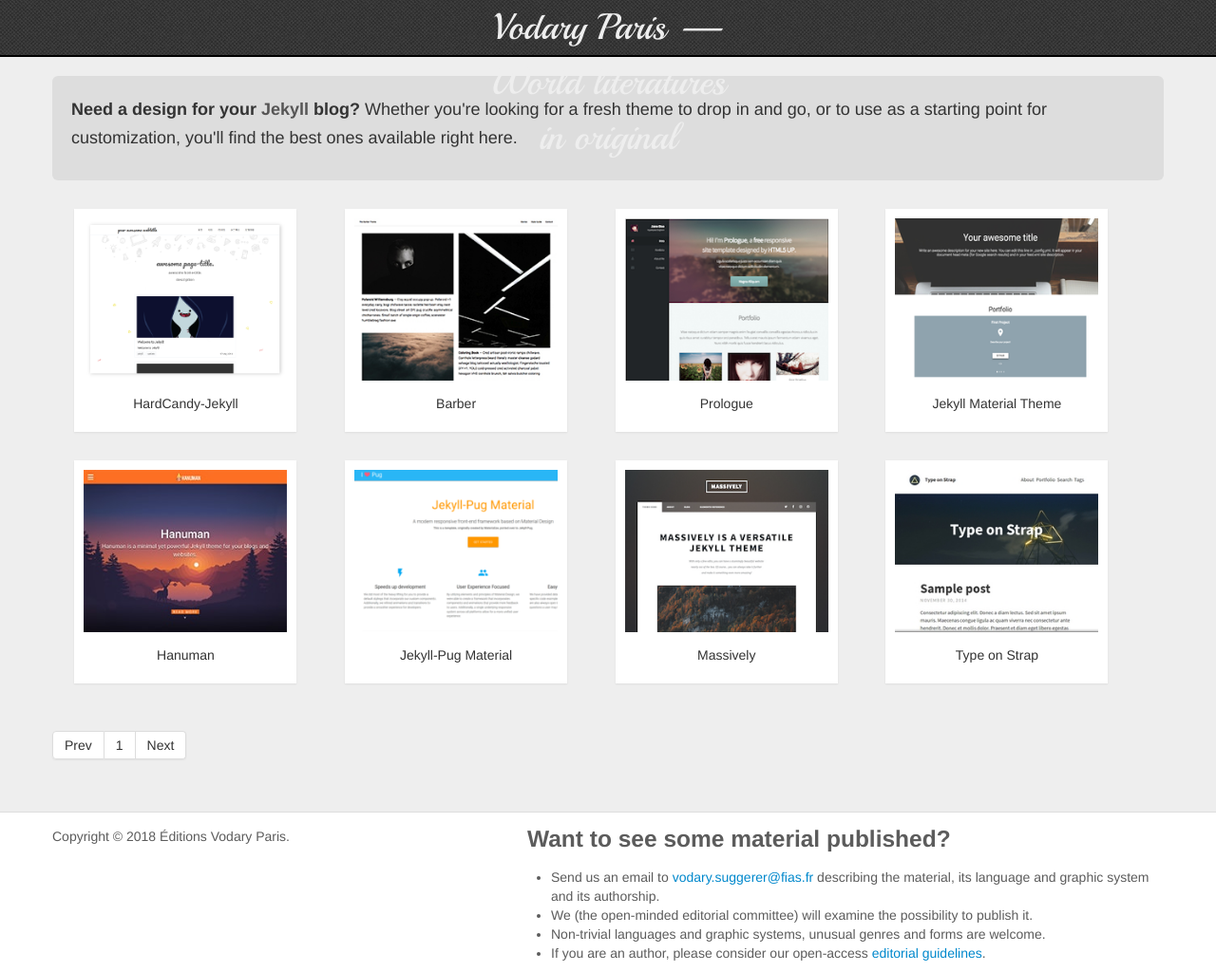
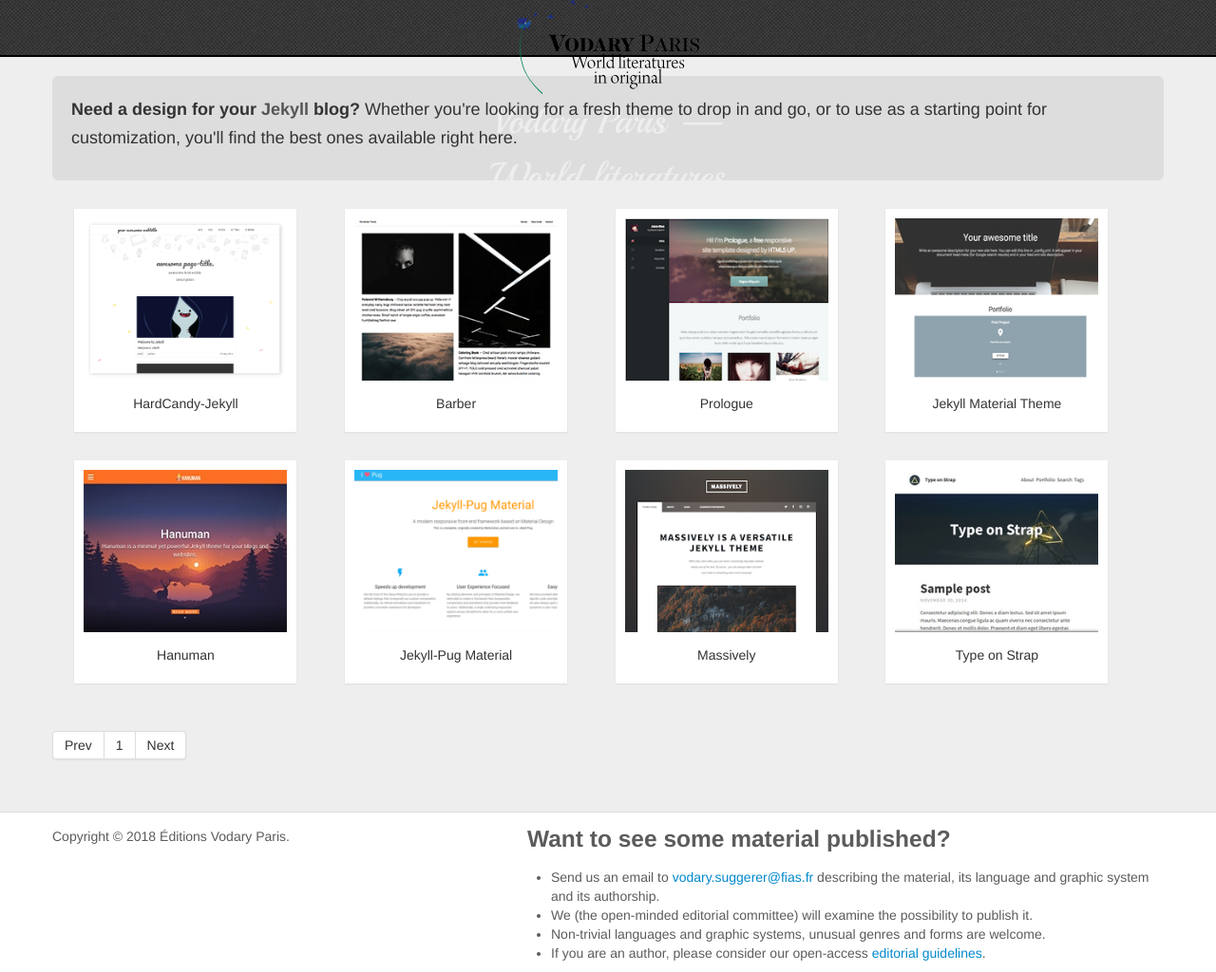
Before and after one commit to mlare/vodary, a Jekyll site: the page built from index.html, in a window 1280 px wide. Shown: the whole page at 95% size. Built offline with Jekyll 4.4.1, drawn with Linux system fonts in a browser that asks for light colours; Markdown is read by kramdown in place of the engine named in the settings; the list of posts is cut into pages by our own code.

Commit message:
Update default.html

```diff
--- a/_layouts/default.html
+++ b/_layouts/default.html
@@ -20,7 +20,7 @@
   <header id="header">
     <div class="wrap">
 
-      <h1 id="logo"><a href="/">{{ site.name }}</a></h1>
+      <h1 id="logo"><a href="/"><img src="/assets/img/Logo.svg">{{ site.name }}</a></h1>
 
     </div>
   </header>
```
